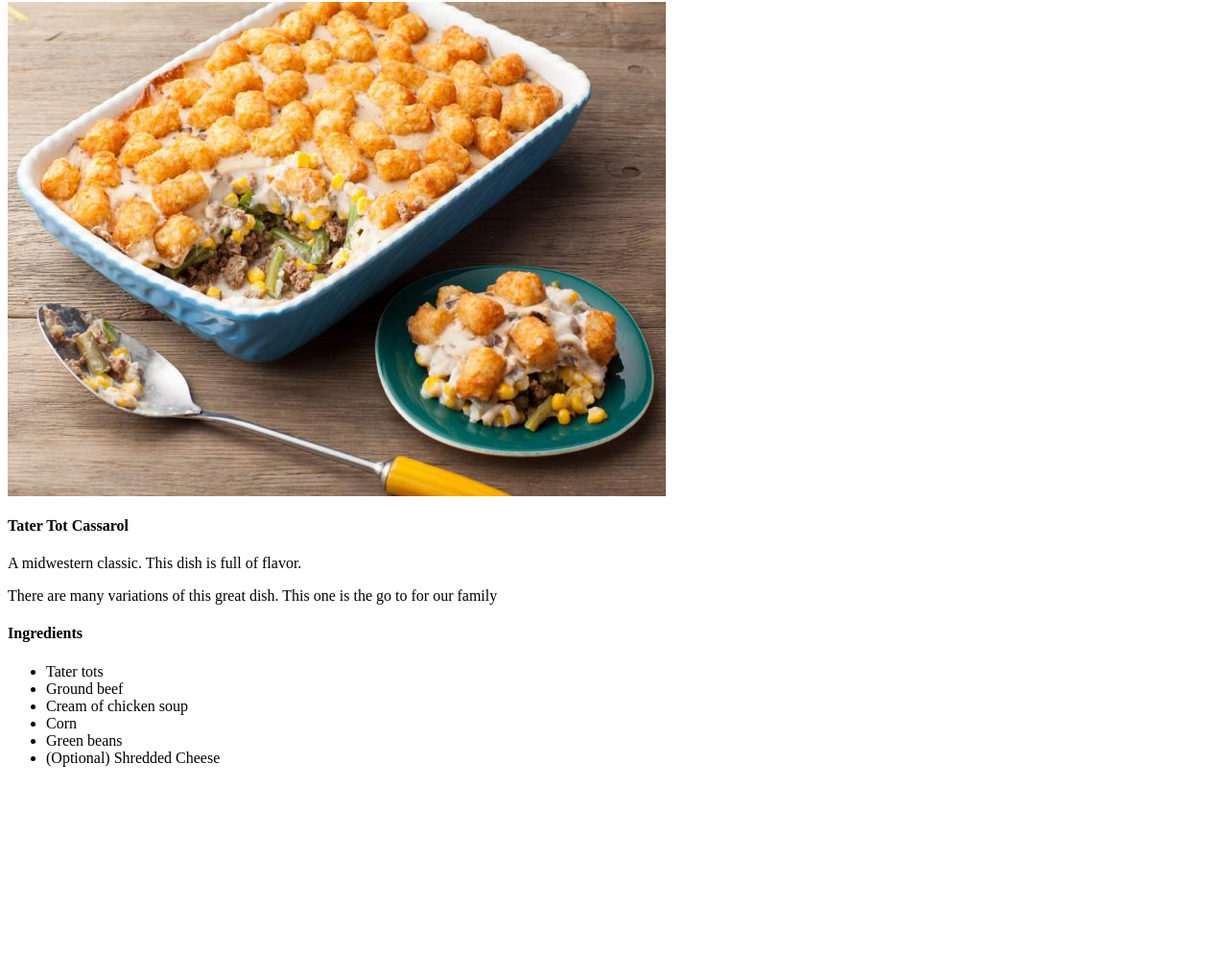
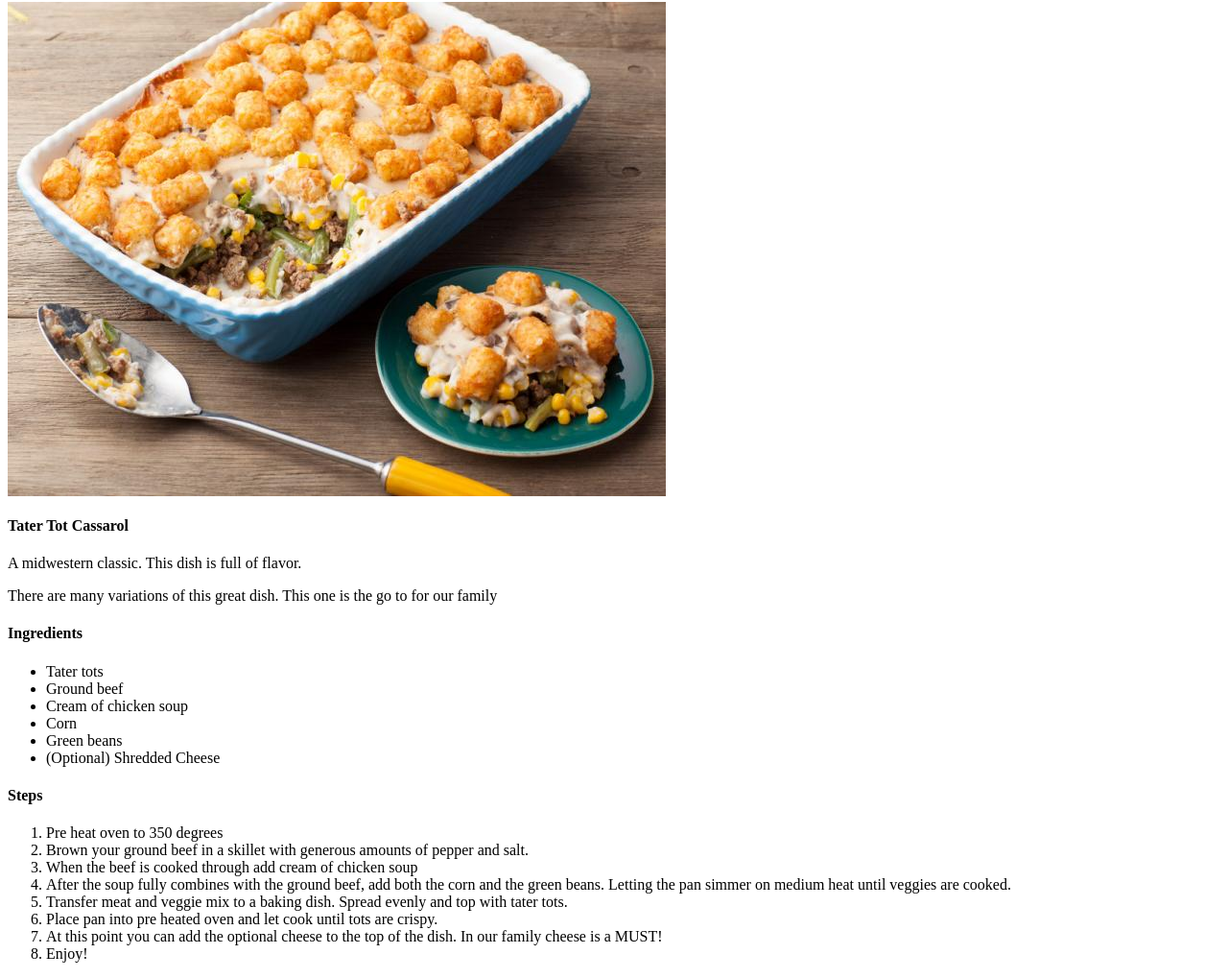
Before and after one commit to EmptyExchange/Odin-recipes, a plain HTML site: page recipes/tots.html in a window 1280 px wide. Shown: the part 64-1083 px from the top of the page at 96% size. Before the commit the page ends 879 px from the top, so only its background shows below. Drawn offline with Linux system fonts and the light colour scheme.

Commit message:
Finished cooking steps

```diff
--- a/recipes/tots.html
+++ b/recipes/tots.html
@@ -23,6 +23,33 @@
             <li>Green beans</li>
             <li>(Optional) Shredded Cheese</li>
         </ul>
+    <h4>Steps</h4>
+        <ol>
+            <li>Pre heat oven to 350 degrees</li>
+            <li>Brown your ground beef in a skillet
+                with generous amounts of pepper and salt.
+            </li>
+            <li>When the beef is cooked through add
+                cream of chicken soup
+            </li>
+            <li>After the soup fully combines with the
+                ground beef, add both the corn and the
+                green beans. Letting the pan simmer on
+                medium heat until veggies are cooked.
+            </li>
+            <li>Transfer meat and veggie mix to a
+                baking dish. Spread evenly and top with
+                tater tots.
+            </li>
+            <li>Place pan into pre heated oven and let
+                cook until tots are crispy.
+            </li>
+            <li>At this point you can add the optional
+                cheese to the top of the dish. In our
+                family cheese is a MUST!
+            </li>
+            <li>Enjoy!</li>
+        </ol>
 
 
 </body>
```
